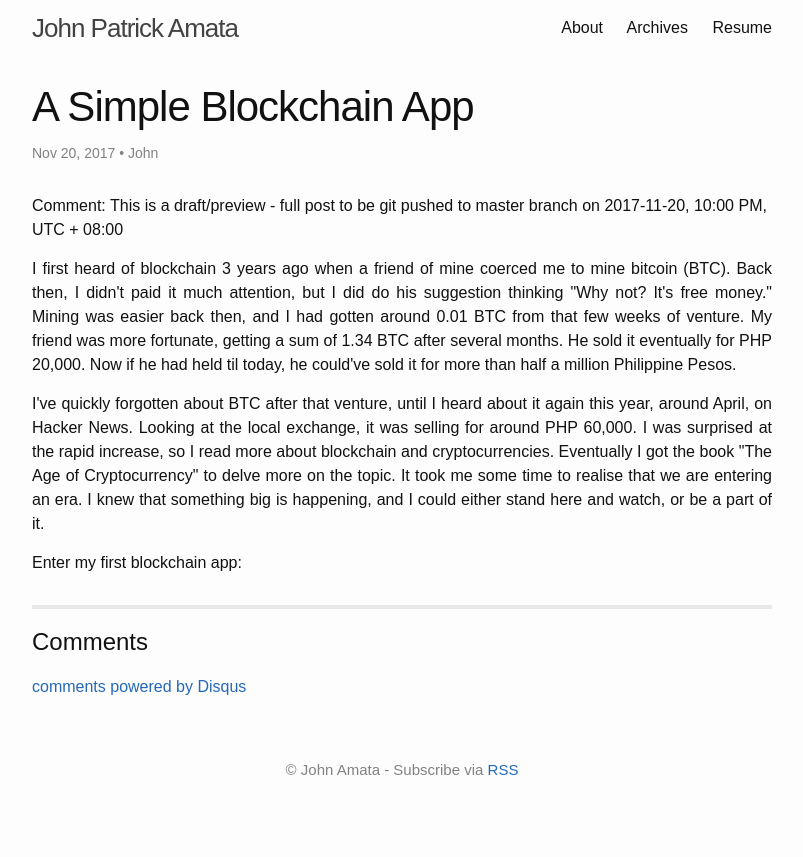
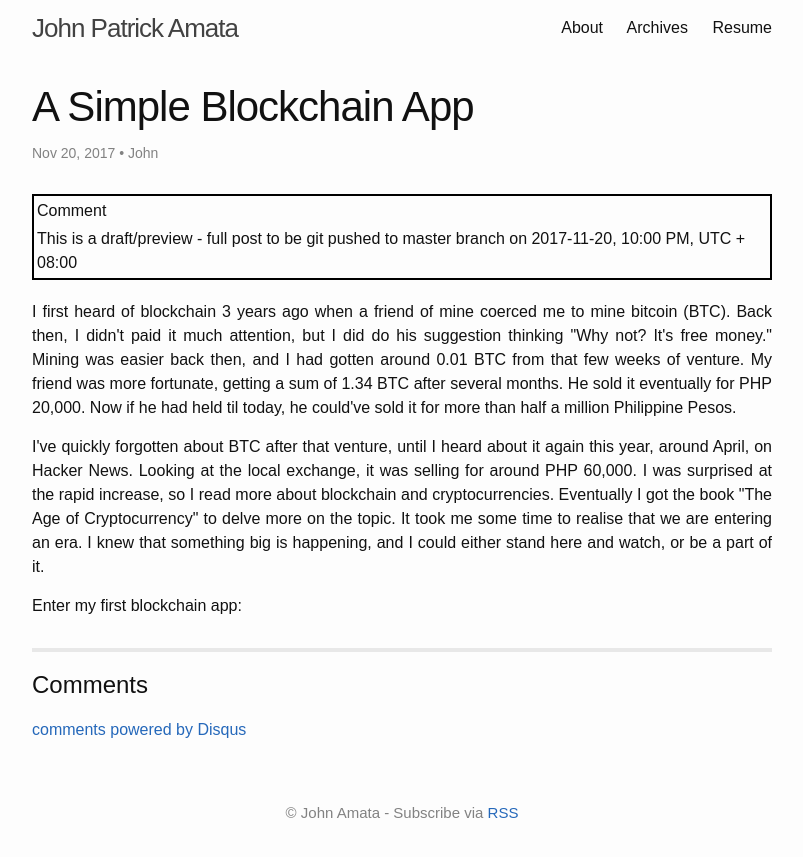
Before and after one commit to jpamata/jpamata.github.io, a Jekyll site: the page built from _posts/2017-11-20-a-simple-blockchain-app.md, in a window 1280 px wide. Shown: the top 857 px of the page, without its empty margins (238-1041 px from the left). Built offline with Jekyll 4.4.1, drawn with Linux system fonts in a browser that asks for light colours; comment, search, counter and statistics services are not loaded.

Commit message:
Update 2017-11-20-a-simple-blockchain-app.md

```diff
--- a/_posts/2017-11-20-a-simple-blockchain-app.md
+++ b/_posts/2017-11-20-a-simple-blockchain-app.md
@@ -4,8 +4,14 @@ title: "A Simple Blockchain App"
 author: "John"
 description: A few things on the first blockchain app I made.
 ---
-
-Comment: This is a draft/preview - full post to be git pushed to master branch on 2017-11-20, 10:00 PM, UTC + 08:00
+<table style="border:2px solid black;" width="75%" align="center">
+<tr>
+  <td>Comment</td>
+</tr>
+<tr>
+  <td>This is a draft/preview - full post to be git pushed to master branch on 2017-11-20, 10:00 PM, UTC + 08:00</td>
+  </tr>
+</table>
 
 <p align="justify">I first heard of blockchain 3 years ago when a friend of mine coerced me to mine bitcoin (BTC). Back then, I didn't paid it much attention, but I did do his suggestion thinking "Why not? It's free money." Mining was easier back then, and I had gotten around 0.01 BTC from that few weeks of venture. My friend was more fortunate, getting a sum of 1.34 BTC after several months. He sold it eventually for PHP 20,000. Now if he had held til today, he could've sold it for more than half a million Philippine Pesos.</p>
 
```
